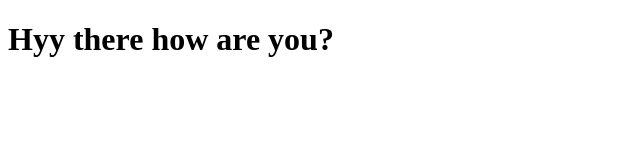
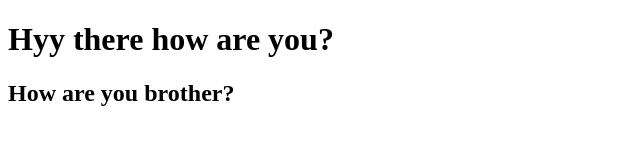
Before and after one commit to EventCasters/Project2, a plain HTML site: page index.html in a window 1280 px wide. Shown: the whole page, without its empty margins (0-640 px from the left). Drawn offline with Linux system fonts and the light colour scheme.

Commit message:
new commit

```diff
--- a/index.html
+++ b/index.html
@@ -7,5 +7,6 @@
 </head>
 <body>
     <h1>Hyy there how are you?</h1>
+    <h2>How are you brother?</h2>
 </body>
 </html>
```
